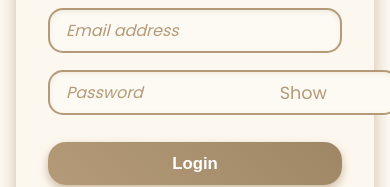
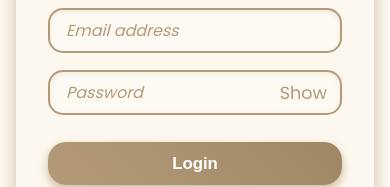
Before and after one commit to mosheyaku/Wizzle, a React (Create React App) app in the folder frontend/: page /login in a window 390 px wide. Shown: the part 291-478 px from the top of the page. Built offline with nearby package versions, Linux system fonts and the light colour scheme.

Commit message:
align password input width with other fields

```diff
--- a/frontend/src/components/auth/AuthBase.css
+++ b/frontend/src/components/auth/AuthBase.css
@@ -40,7 +40,10 @@
   gap: 1.1rem;
 }
 
-.form input {
+.form input,
+.password-wrapper input {
+  width: 100%;
+  box-sizing: border-box;
   padding: 0.6rem 1.3rem;
   font-size: 1.05rem;
   border-radius: 15px;
@@ -51,6 +54,10 @@
   box-shadow: inset 0 2px 5px rgba(180, 154, 120, 0.15);
   transition: all 0.3s ease;
   font-family: 'Poppins', sans-serif;
+}
+
+.password-wrapper input {
+  padding-right: 3rem;
 }
 
 .form input::placeholder {
@@ -71,13 +78,9 @@
 
 .password-wrapper {
   position: relative;
+  width: 100%;
   display: flex;
   align-items: center;
-}
-
-.password-wrapper input {
-  flex-grow: 1;
-  padding-right: 3rem;
 }
 
 .toggle-password {
@@ -133,9 +136,14 @@
     font-size: 2rem;
   }
 
-  .form input {
+  .form input,
+  .password-wrapper input {
     font-size: 1rem;
     padding: 0.5rem 1rem;
+  }
+
+  .password-wrapper input {
+    padding-right: 3rem;
   }
 
   .form-button {
```
